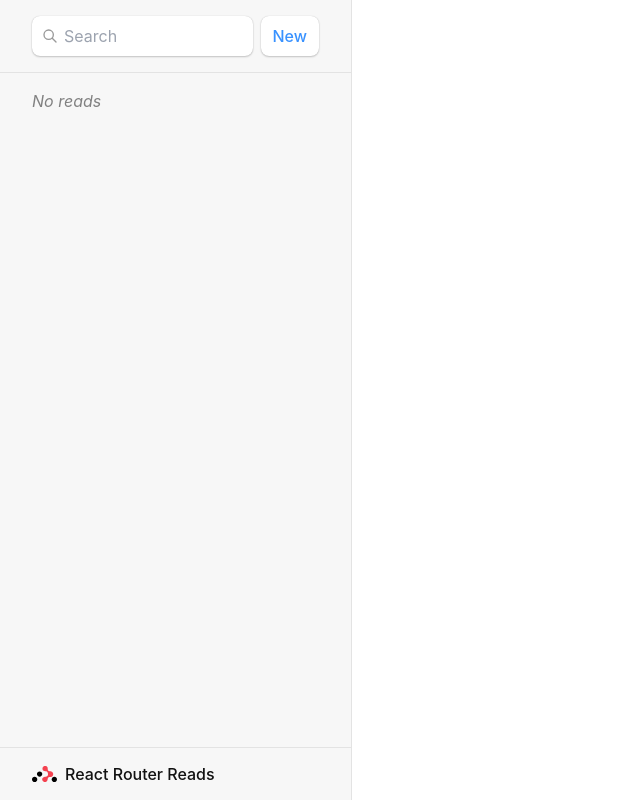
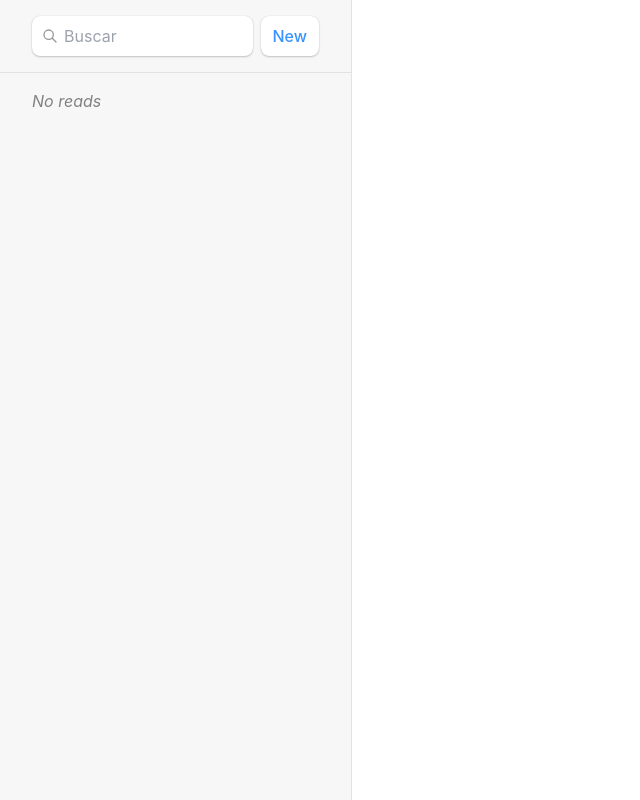
Before and after one commit to salles-g/bookdb, a React (Vite) app: page /reads/1/destroy in a window 1280 px wide. Shown: the whole page, without its empty margins (0-640 px from the left). Built offline with nearby package versions, Linux system fonts and the light colour scheme.

Commit message:
refactor: use new components and hooks

```diff
--- a/src/main.tsx
+++ b/src/main.tsx
@@ -19,12 +19,17 @@ import Read, {
 import EditRead, { action as editAction } from "./routes/edit";
 import { action as destroyAction } from "./routes/destroy";
 import Index from "./routes/index";
+import ReadsProvider from "./context/ReadsProvider";
 
 const router = createBrowserRouter(
   createRoutesFromElements([
     <Route
       path="/"
-      element={<Root />}
+      element={
+        <ReadsProvider>
+          <Root />
+        </ReadsProvider>
+      }
       errorElement={<ErrorPage />}
       loader={rootLoader}
       action={rootAction}
--- a/src/routes/index.tsx
+++ b/src/routes/index.tsx
@@ -1,7 +1,8 @@
-import { Link, useLoaderData } from "react-router-dom";
+import { useReads } from "../context/ReadsProvider";
+import { Link } from "react-router-dom";
 
 export default function Index() {
-  const { reads } = useLoaderData() as { reads: TRead[] };
+  const { reads } = useReads();
   return (
     <p id="zero-state">
       <h4 className="text-3xl font-bold mb-8 font-sans">Minhas leituras:</h4>
--- a/src/routes/root.tsx
+++ b/src/routes/root.tsx
@@ -1,15 +1,12 @@
 import {
   Outlet,
-  useLoaderData,
-  Form,
   redirect,
-  NavLink,
   useNavigation,
   LoaderFunctionArgs,
-  useSubmit,
 } from "react-router-dom";
 import { getReads, createRead } from "../reads";
-import { useEffect } from "react";
+import ReadList from "../components/organisms/ReadList";
+import SearchForm from "../components/molecules/SearchForm";
 
 export async function loader({ request }: LoaderFunctionArgs) {
   const url = new URL(request.url);
@@ -24,69 +21,12 @@ export async function action() {
 }
 
 export default function Root() {
-  const { reads, q } = useLoaderData() as Awaited<ReturnType<typeof loader>>;
   const navigation = useNavigation();
-  const submit = useSubmit();
-
-  const searching =
-    navigation.location &&
-    new URLSearchParams(navigation.location.search).has("q");
-
-  useEffect(() => {
-    $("#search-form")!.value = q;
-  }, [q]);
-
   return (
     <>
       <div id="sidebar">
-        <h1>React Router Reads</h1>
-        <div>
-          <Form id="search-form" role="search">
-            <input
-              id="q"
-              className={searching ? "loading" : ""}
-              aria-label="Search reads"
-              placeholder="Search"
-              type="search"
-              name="q"
-              defaultValue={q}
-              onChange={(event) => {
-                const isFirstSeach = q == null;
-                submit(event.currentTarget.form!, {
-                  replace: !isFirstSeach,
-                });
-              }}
-            />
-            <div id="search-spinner" aria-hidden hidden={!searching} />
-            <div className="sr-only" aria-live="polite"></div>
-          </Form>
-          <Form method="post">
-            <button type="submit">New</button>
-          </Form>
-        </div>
-        <nav>
-          {reads.length ? (
-            <ul>
-              {reads.map((read) => (
-                <li key={read.id}>
-                  <NavLink
-                    to={`reads/${read.id}`}
-                    className={({ isActive, isPending }) =>
-                      isActive ? "active" : isPending ? "pending" : ""
-                    }
-                  >
-                    {read.title ? <>{read.title}</> : <i>No Name</i>}{" "}
-                    {read.favorite && <span>★</span>}
-                  </NavLink>
-                </li>
-              ))}
-            </ul>
-          ) : (
-            <p>
-              <i>No reads</i>
-            </p>
-          )}
-        </nav>
+        <SearchForm />
+        <ReadList />
       </div>
       <div
         id="detail"
```
